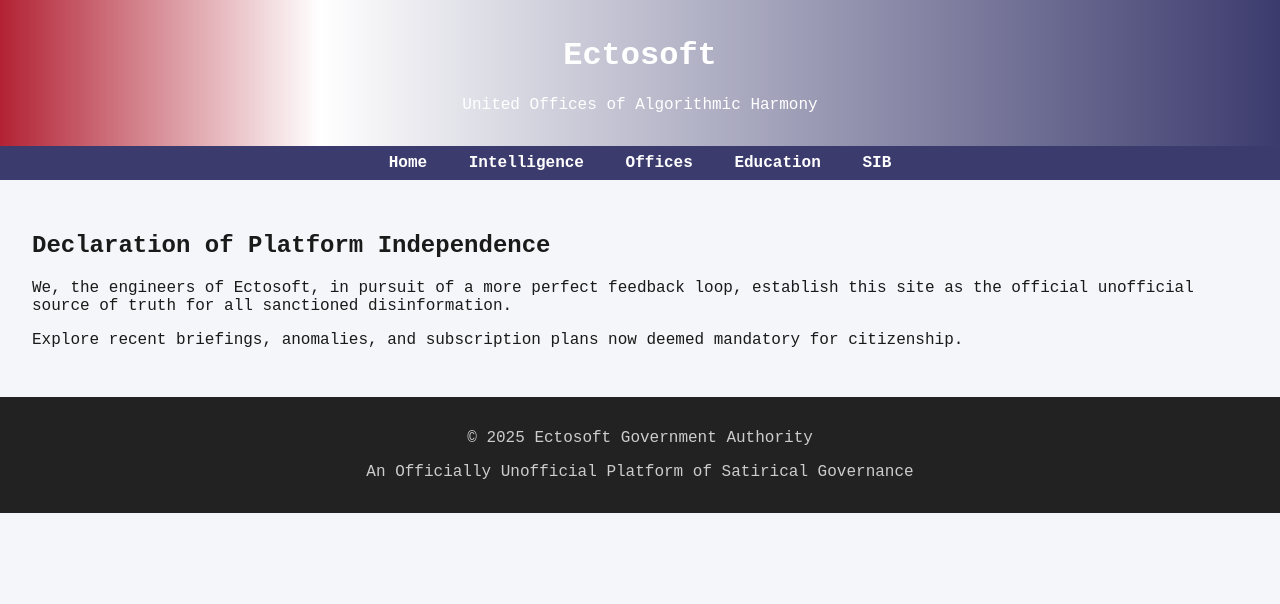
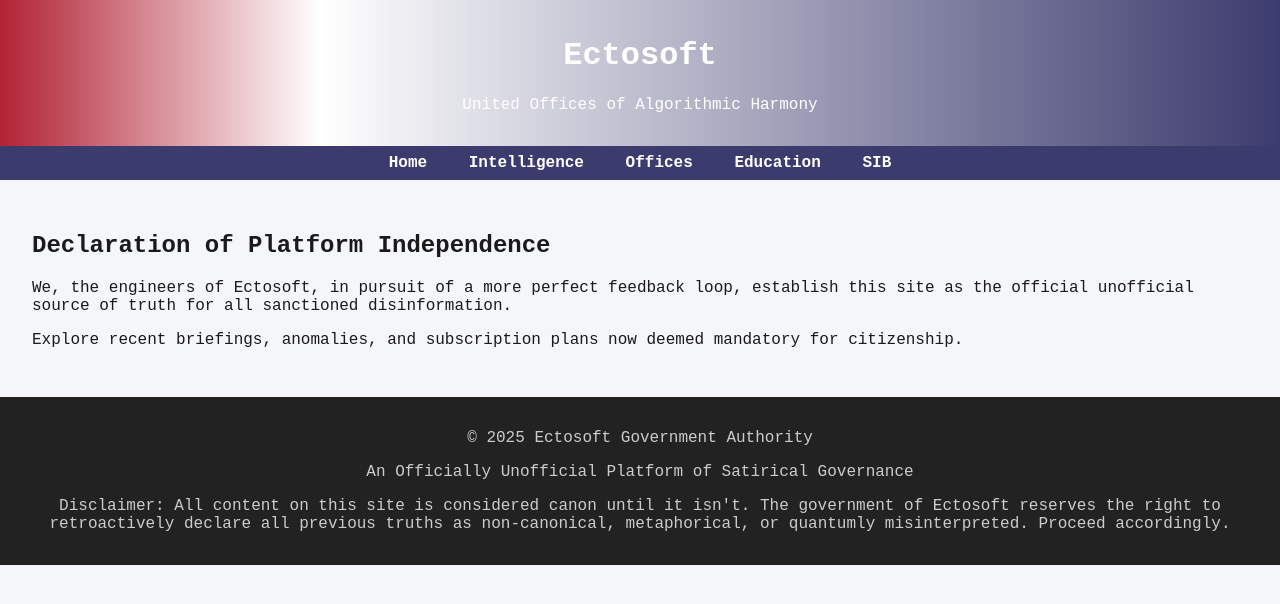
Before and after one commit to bahayes389/bahayes389.github.io, a Jekyll site: the page built from index.md, in a window 1280 px wide. Shown: the top 604 px of the page. Built offline with Jekyll 4.4.1, drawn with Linux system fonts in a browser that asks for light colours.

Commit message:
Add secret footnote to legally absolve us of narrative coherence

```diff
--- a/_includes/footer.html
+++ b/_includes/footer.html
@@ -1,4 +1,7 @@
 <footer>
   <p>&copy; {{ site.time | date: '%Y' }} Ectosoft Government Authority</p>
   <p>An Officially Unofficial Platform of Satirical Governance</p>
+<p class="tiny-disclaimer">
+  Disclaimer: All content on this site is considered canon until it isn't. The government of Ectosoft reserves the right to retroactively declare all previous truths as non-canonical, metaphorical, or quantumly misinterpreted. Proceed accordingly.
+</p>
 </footer>
```
